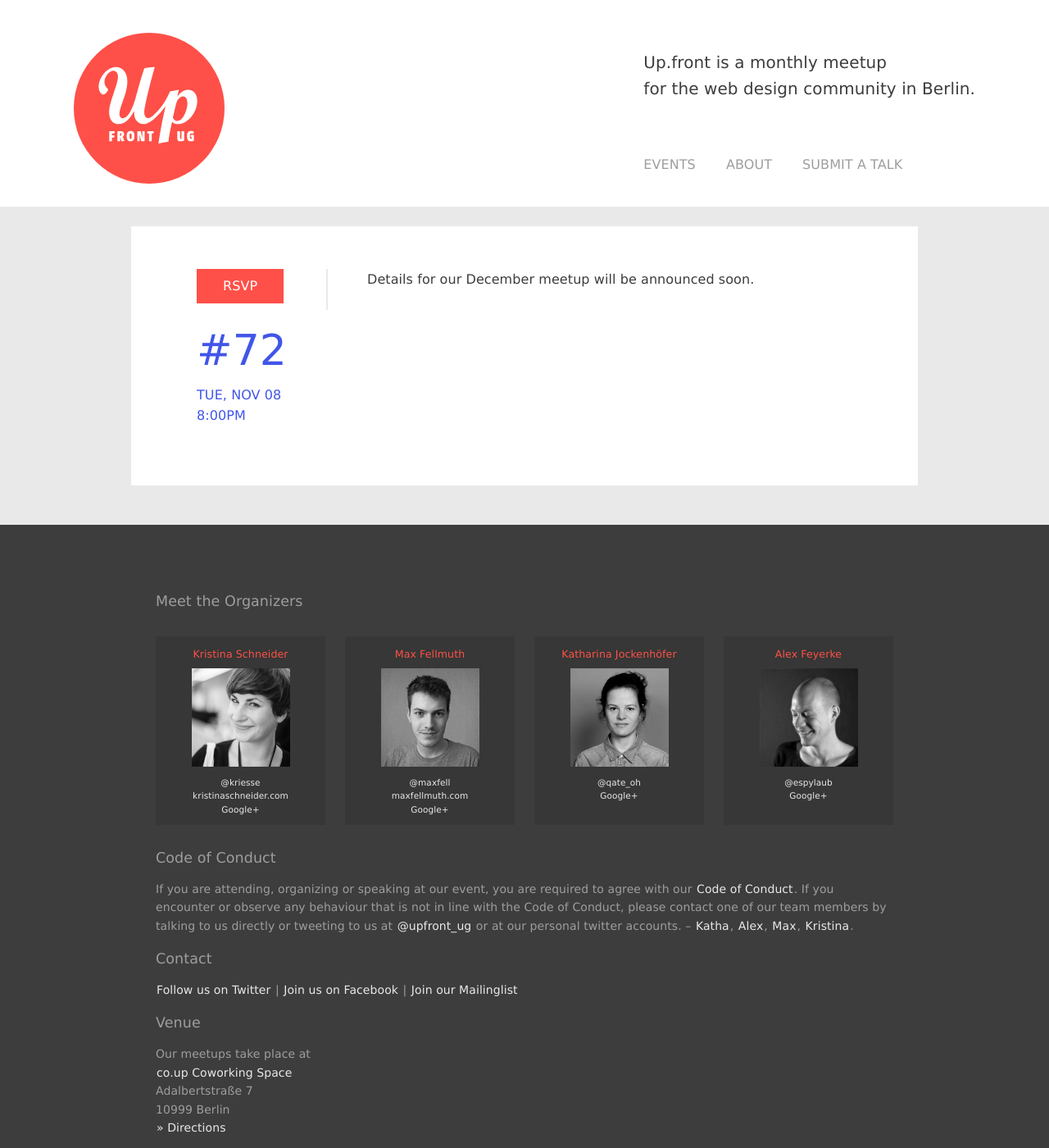
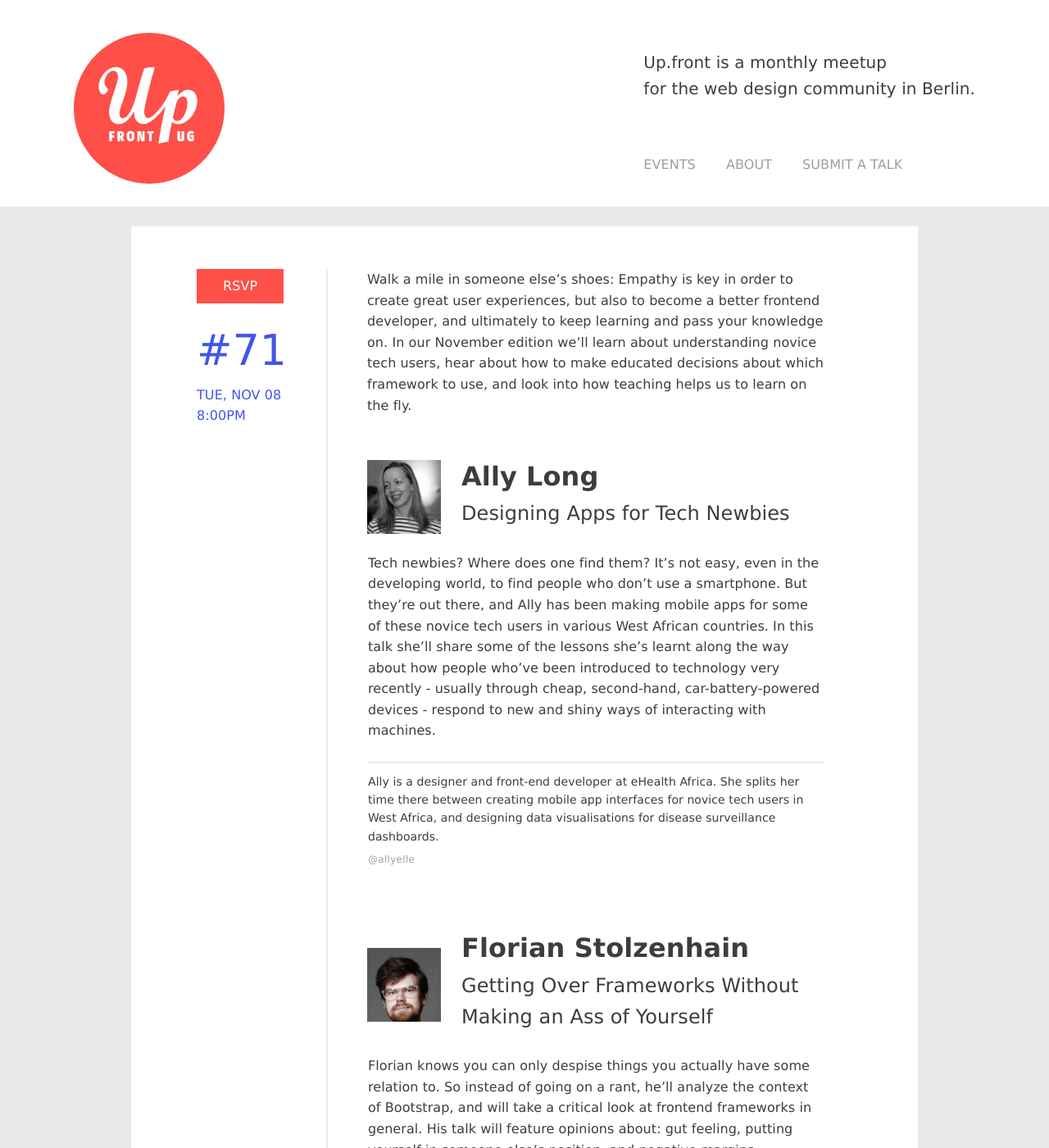
Before and after one commit to upfrontug/upfrontug.github.io, a Jekyll site: the page built from _posts/2016-11-08-meetup.html, in a window 1280 px wide and 1400 px high. Shown: the whole window at 82% size. Built offline with Jekyll 4.4.1, drawn with Linux system fonts in a browser that asks for light colours; a script that is not in the unit is left out; some of the changed text lies outside the part shown.

Commit message:
re-add november meetup

```diff
--- a/_posts/2016-11-08-meetup.html
+++ b/_posts/2016-11-08-meetup.html
@@ -1,6 +1,28 @@
 ---
-  counter:  '72'
-  meetup: 'http://www.meetup.com/up-front-ug/'
-  intro: 'Details for our December meetup will be announced soon.'
+  counter:  '71'
+  meetup: 'http://www.meetup.com/up-front-ug/events/234797540/'
+  intro: 'Walk a mile in someone else’s shoes: Empathy is key in order to create great user experiences, but also to become a better frontend developer, and ultimately to keep learning and pass your knowledge on. In our November edition we’ll learn about understanding novice tech users, hear about how to make educated decisions about which framework to use, and look into how teaching helps us to learn on the fly.'
+  talks:
+    - name: 'Ally Long'
+      title: 'Designing Apps for Tech Newbies'
+      picture: 'ally-long.jpg'
+      desc: "Tech newbies? Where does one find them? It’s not easy, even in the developing world, to find people who don’t use a smartphone. But they’re out there, and Ally has been making mobile apps for some of these novice tech users in various West African countries. In this talk she’ll share some of the lessons she’s learnt along the way about how people who’ve been introduced to technology very recently - usually through cheap, second-hand, car-battery-powered devices - respond to new and shiny ways of interacting with machines."
+      bio: 'Ally is a designer and front-end developer at eHealth Africa. She splits her time there between creating mobile app interfaces for novice tech users in West Africa, and designing data visualisations for disease surveillance dashboards.'
+      links:
+        - url: 'https://twitter.com/allyelle'
+          title: '@allyelle'
+    - name: 'Florian Stolzenhain'
+      title: 'Getting Over Frameworks Without Making an Ass of Yourself'
+      picture: 'florian-stolzenhain.jpg'
+      desc: 'Florian knows you can only despise things you actually have some relation to. So instead of going on a rant, he’ll analyze the context of Bootstrap, and will take a critical look at frontend frameworks in general. His talk will feature opinions about: gut feeling, putting yourself in someone else’s position, and negative margins.'
+      bio: 'Florian is a graphic designer turned frontend nerd and Drupal sitebuilder. He is a co-founder of <a href="http://formundkonzept.de">FUK</a> and works at Compuccino.'
+      links:
+        - url: 'http://stolzenhain.net'
+          title: 'stolzenhain.net'
+    - name: 'Yulia Startsev'
+      title: 'Learning by Teaching'
+      picture: 'yulia-startsev.jpg'
+      desc: 'How does one go about teaching someone something? In this short talk, Yulia will present her experiences of learning on the fly by helping people teach themselves.'
+      bio: 'Yulia is a frontend developer at bitcrowd'
 
 ---
--- /dev/null
+++ b/_posts/2016-12-13-meetup.html
@@ -0,0 +1,6 @@
+---
+  counter:  '72'
+  meetup: 'http://www.meetup.com/up-front-ug/'
+  intro: 'Details for our December meetup will be announced soon.'
+
+---
```
